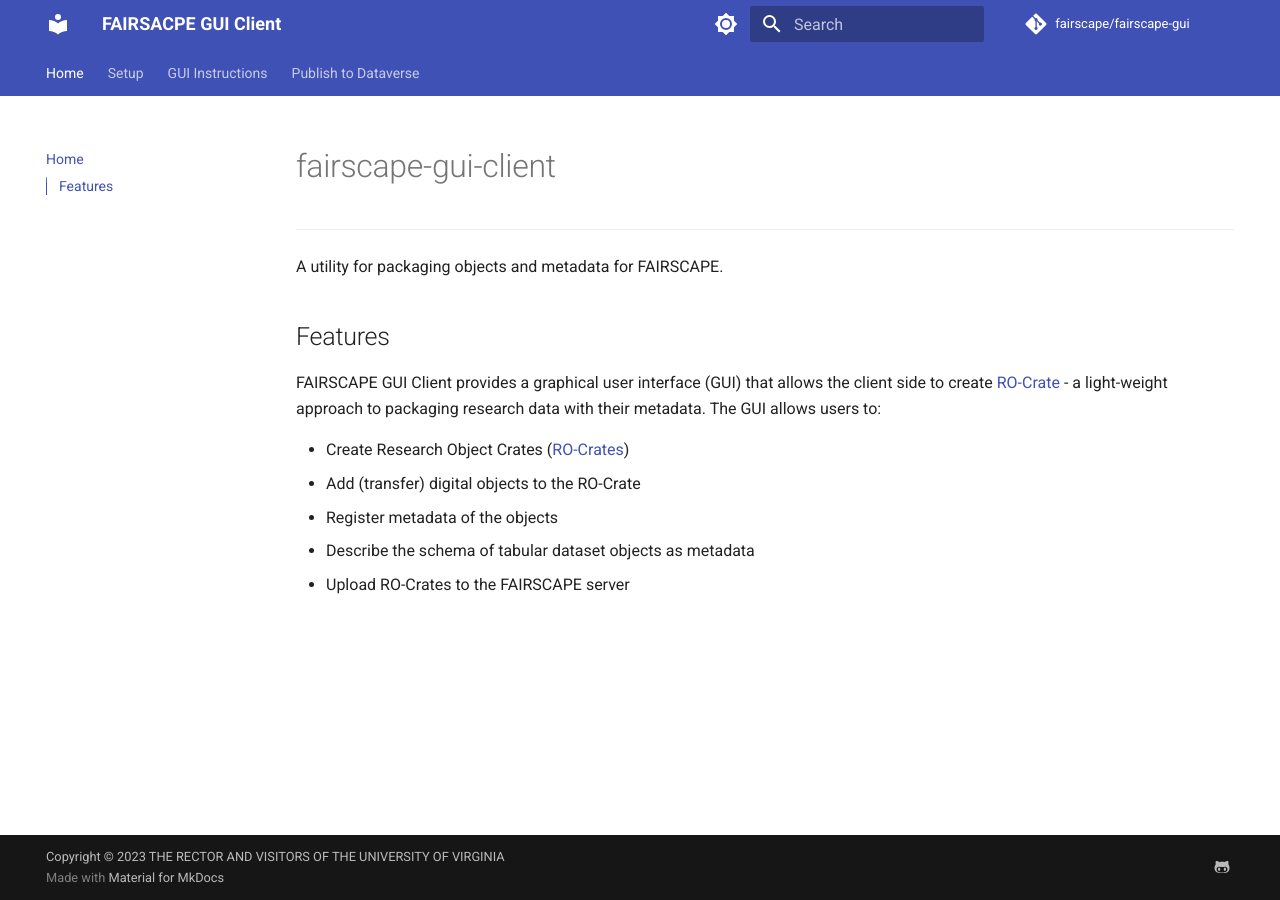
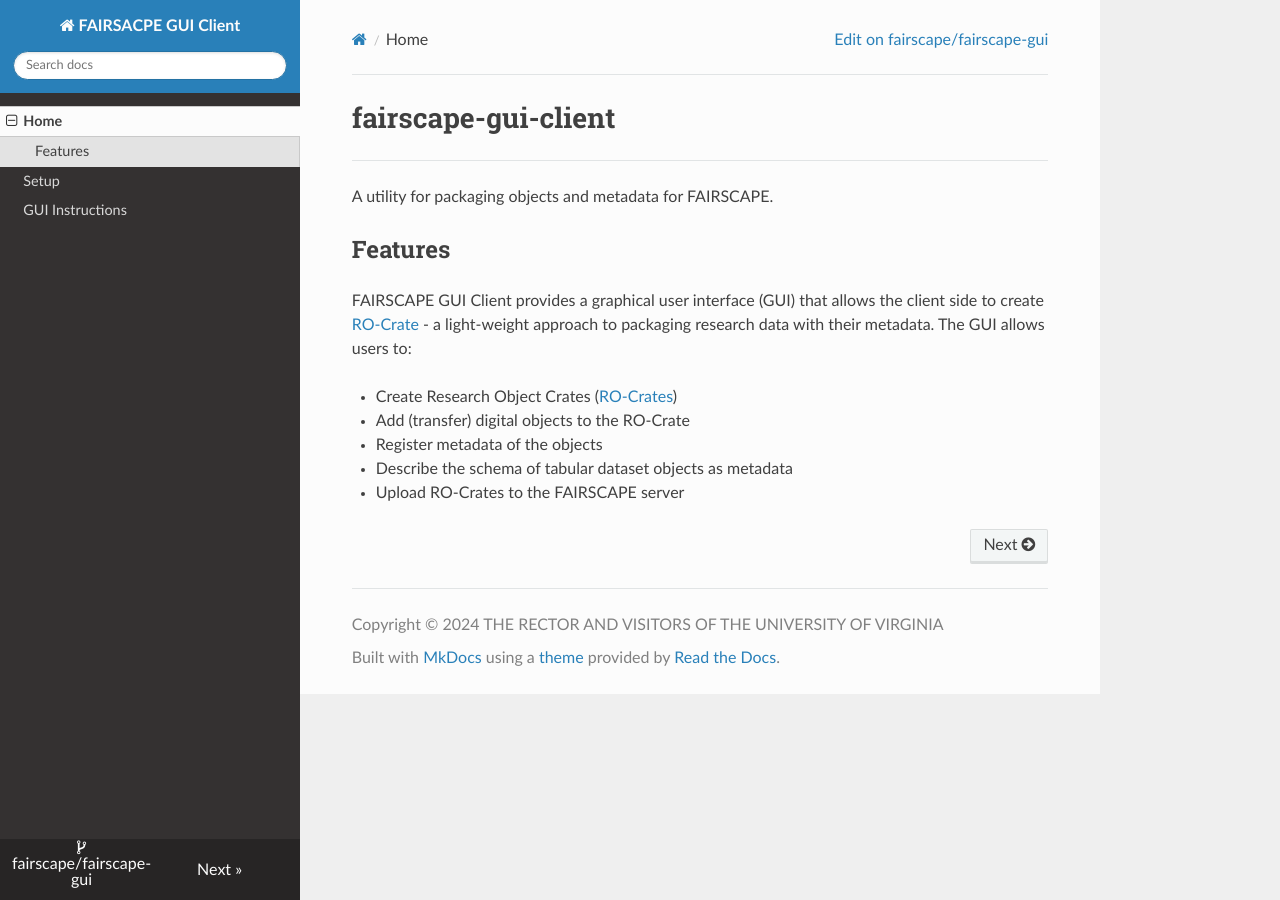
Before and after one commit to fairscape/fairscape_web_client, an MkDocs documentation site: the page built from docs/index.md, in a window 1280 px wide. Built offline with MkDocs 1.6.1, drawn with Linux system fonts in a browser that asks for light colours; nearby versions of some CDN libraries; comment, search, counter and statistics services are not loaded.

Commit message:
swap theme

```diff
--- a/mkdocs.yml
+++ b/mkdocs.yml
@@ -8,91 +8,33 @@
 repo_url: https://github.com/fairscape/FairscapeFrontEnd
 
 # Copyright
-copyright: Copyright &copy; 2023 THE RECTOR AND VISITORS OF THE UNIVERSITY OF VIRGINIA
+copyright: Copyright &copy; 2024 THE RECTOR AND VISITORS OF THE UNIVERSITY OF VIRGINIA
 
-# Page tree
+# Theme Configuration
+theme:
+  name: readthedocs
+  navigation_depth: 4
+
+# Extensions
+markdown_extensions:
+  - footnotes
+  - attr_list
+  - md_in_html
+  - admonition
+  - toc:
+      permalink: false
+  - pymdownx.details
+  - pymdownx.superfences
+  - pymdownx.highlight
+  - pymdownx.tasklist:
+      custom_checkbox: true
+
+# Navigation Structure
 nav:
   - Home: index.md
   - Setup: setup.md
   - GUI Instructions: instructions.md
-  - Publish to Dataverse: publish.md
 
-theme:
-  name: material
-  language: en
-  features:
-    - navigation.tabs
-    - navigation.sections
-    - toc.integrate
-    - navigation.top
-    - search.suggest
-    - search.highlight
-    - contents.tab.link
-    - content.code.annotate
-    - content.code.copy
-  plugins:
-    - search:
-        lang: en
-  palette:
-    # Palette toggle for light mode
-    - scheme: default
-      toggle:
-        icon: material/brightness-7
-        name: Switch to dark mode
-    # Palette toggle for dark mode
-    - scheme: slate
-      toggle:
-        icon: material/brightness-4
-        name: Switch to light mode
-  icon:
-    admonition:
-      note: octicons/tag-16
-      abstract: octicons/checklist-16
-      info: octicons/info-16
-      tip: octicons/squirrel-16
-      success: octicons/check-16
-      question: octicons/question-16
-      warning: octicons/alert-16
-      failure: octicons/x-circle-16
-      danger: octicons/zap-16
-      bug: octicons/bug-16
-      example: octicons/beaker-16
-      quote: octicons/quote-16
-
-markdown_extensions:
-  # Python Markdown
-  - abbr
-  - admonition
-  - attr_list
-  - def_list
-  - footnotes
-  - md_in_html
-  - toc:
-      permalink: true
-
-  # Python Markdown Extensions
-  - pymdownx.arithmatex:
-      generic: true
-  - pymdownx.betterem:
-      smart_enable: all
-  - pymdownx.caret
-  - pymdownx.details
-  - pymdownx.emoji:
-      #emoji_index: !!python/name:materialx.emoji.twemoji
-      #emoji_generator: !!python/name:materialx.emoji.to_svg
-  - pymdownx.highlight
-  - pymdownx.inlinehilite
-  - pymdownx.keys
-  - pymdownx.mark
-  - pymdownx.smartsymbols
-  - pymdownx.superfences
-  - pymdownx.tabbed:
-      alternate_style: true
-  - pymdownx.tasklist:
-      custom_checkbox: true
-  - pymdownx.tilde
-
-extra:
-  social:
-    - icon: fontawesome/brands/github-alt
-      link: https://github.com/fairscape/fairscape-gui
+plugins:
+  - search:
+      lang: en
```
